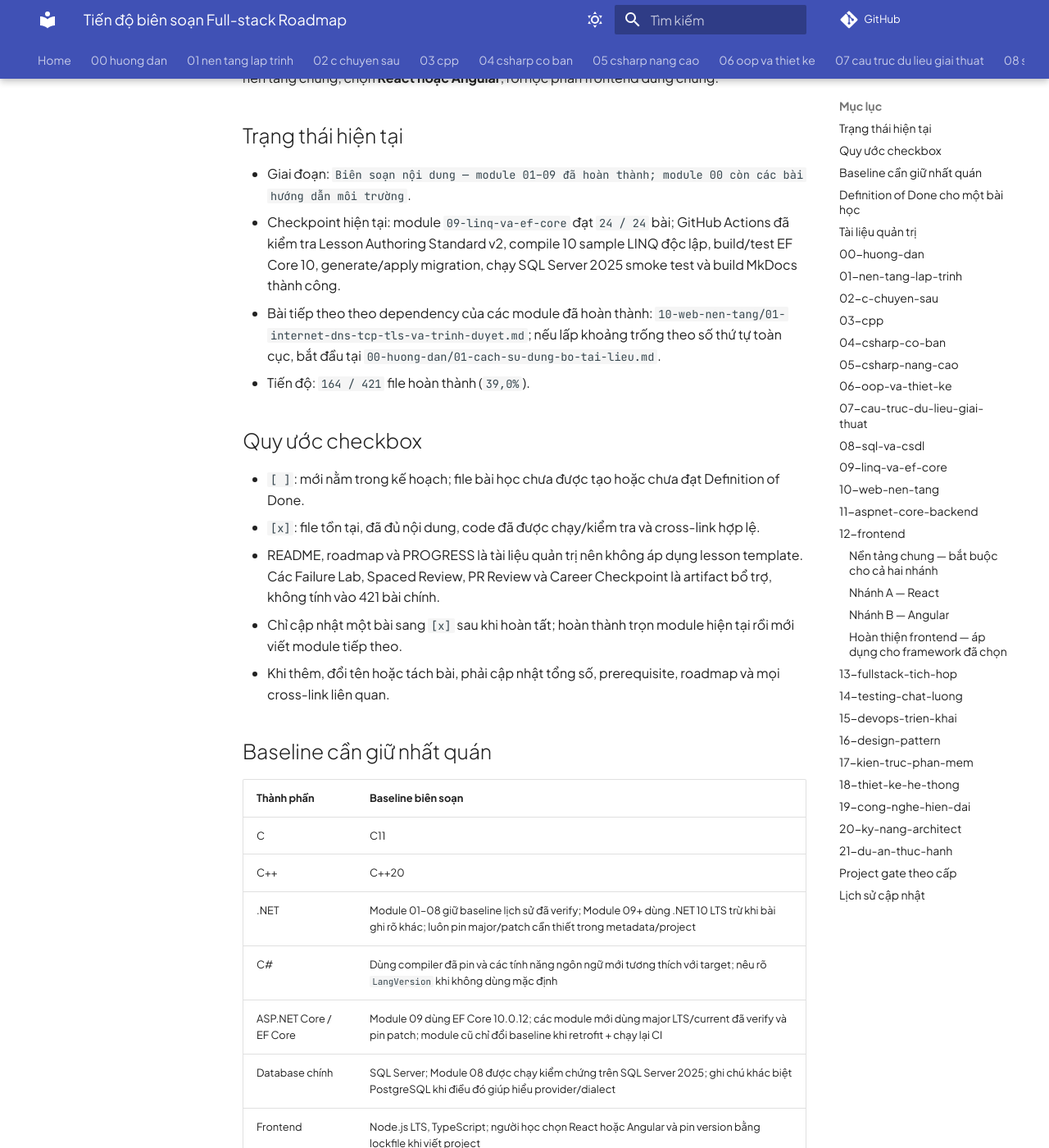
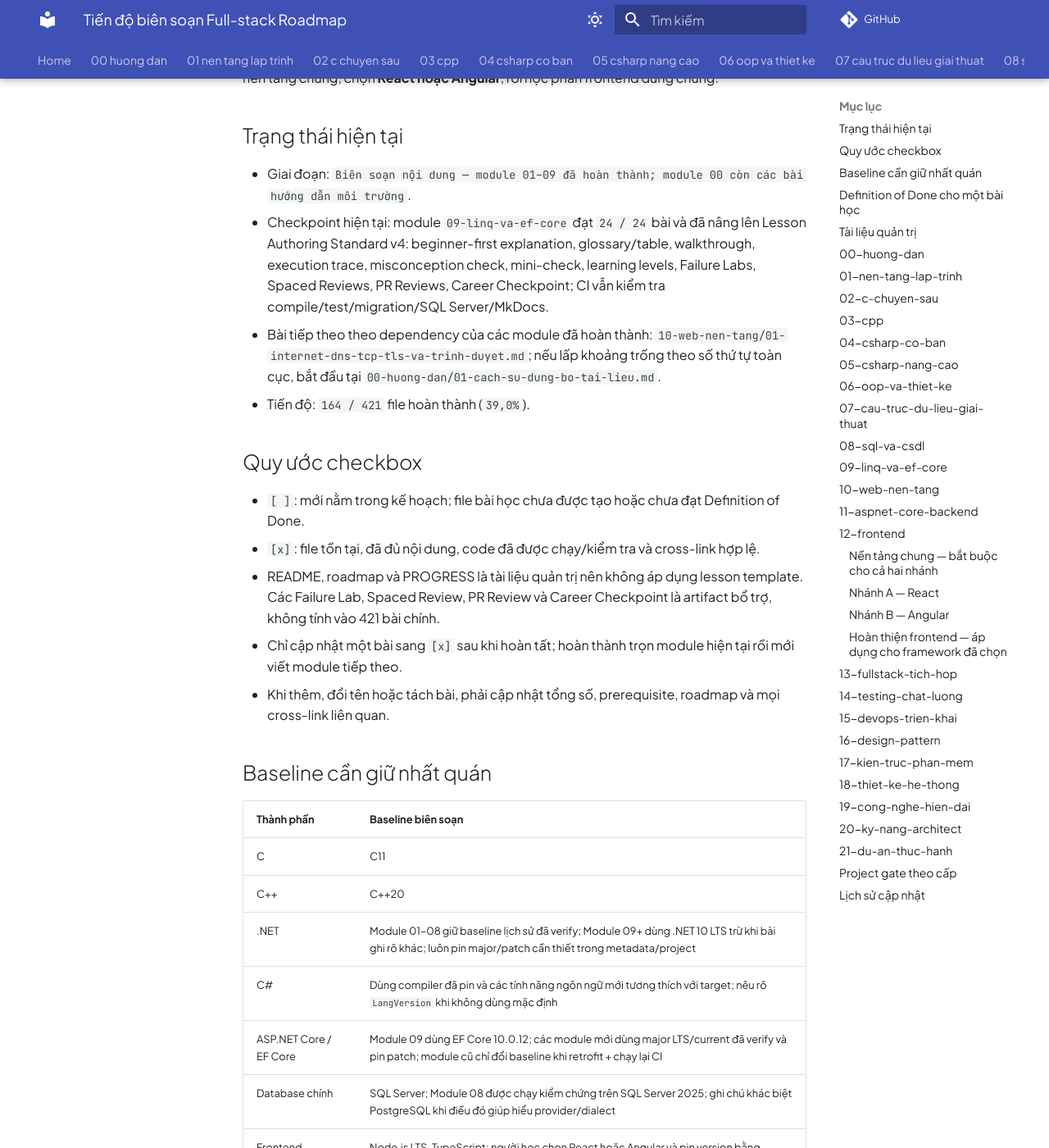
Before and after one commit to Xuanthanh-dzz/full-stack, an MkDocs documentation site: the page built from fullstack-roadmap/PROGRESS.md, in a window 1280 px wide and 1400 px high, scrolled down 222 px. Shown: the whole window at 82% size. Built offline with MkDocs 1.6.1 and Material for MkDocs 9.7.7, drawn with Linux system fonts in a browser that asks for light colours; comment, search, counter and statistics services are not loaded; some of the changed text lies outside the part shown.

Commit message:
docs(progress): record Module 09 pedagogy clarity v4

```diff
--- a/fullstack-roadmap/PROGRESS.md
+++ b/fullstack-roadmap/PROGRESS.md
@@ -5,7 +5,7 @@ File này là **nguồn sự thật duy nhất** về phạm vi và tiến độ
 ## Trạng thái hiện tại
 
 - Giai đoạn: `Biên soạn nội dung — module 01–09 đã hoàn thành; module 00 còn các bài hướng dẫn môi trường`.
-- Checkpoint hiện tại: module `09-linq-va-ef-core` đạt `24 / 24` bài; GitHub Actions đã kiểm tra Lesson Authoring Standard v2, compile 10 sample LINQ độc lập, build/test EF Core 10, generate/apply migration, chạy SQL Server 2025 smoke test và build MkDocs thành công.
+- Checkpoint hiện tại: module `09-linq-va-ef-core` đạt `24 / 24` bài và đã nâng lên Lesson Authoring Standard v4: beginner-first explanation, glossary/table, walkthrough, execution trace, misconception check, mini-check, learning levels, Failure Labs, Spaced Reviews, PR Reviews, Career Checkpoint; CI vẫn kiểm tra compile/test/migration/SQL Server/MkDocs.
 - Bài tiếp theo theo dependency của các module đã hoàn thành: `10-web-nen-tang/01-internet-dns-tcp-tls-va-trinh-duyet.md`; nếu lấp khoảng trống theo số thứ tự toàn cục, bắt đầu tại `00-huong-dan/01-cach-su-dung-bo-tai-lieu.md`.
 - Tiến độ: `164 / 421` file hoàn thành (`39,0%`).
 
@@ -33,7 +33,7 @@ File này là **nguồn sự thật duy nhất** về phạm vi và tiến độ
 ## Definition of Done cho một bài học
 
 - Module 01–08 hiện dùng gate legacy tám phần cho tới khi retrofit.
-- Module 09+ bắt buộc Lesson Authoring Standard v2: metadata freshness, TL;DR, 12 section, `Khi nào KHÔNG dùng`, production/scale note, judgment và retrieval practice.
+- Module 09+ bắt buộc Lesson Authoring Standard v4: metadata freshness, TL;DR, 12 section, `Khi nào KHÔNG dùng`, production/scale note, judgment/retrieval, cùng clarity blocks: trực giác, từ vựng, walkthrough, comparison/trace, misconception check, mini-check và Beginner/Working Developer/Deep Dive.
 - Module 09+ còn phải đạt module gate v3: Failure Labs, Spaced Reviews, PR Review Lab và Career Checkpoint tại các mốc nghề nghiệp.
 - Mở đầu problem-first; giải thích bằng tiếng Việt, code/keyword giữ nguyên tiếng Anh.
 - Có lệnh build/run/test và version cần thiết; không phụ thuộc trạng thái riêng của IDE.
@@ -555,6 +555,7 @@ File này là **nguồn sự thật duy nhất** về phạm vi và tiến độ
 
 ## Lịch sử cập nhật
 
+- `2026-09-22`: rewrite 24/24 bài Module 09 theo clarity gate v4 để giảm độ khó: thêm trực giác 60 giây, bảng từ vựng, ví dụ tính tay, walkthrough/execution trace, bảng so sánh, misconception check, mini-check và phân tầng Beginner/Working Developer/Deep Dive; không đổi manifest `164/421`.
 - `2026-09-22`: nâng quality system Module 09 lên module gate v3: thêm 4 Failure Labs, 5 Spaced Reviews, 2 PR Review Labs và Career Checkpoint `Junior Data/Backend`; các artifact bổ trợ không làm thay đổi tiến độ manifest `164/421`.
 - `2026-09-22`: hoàn thành module `09-linq-va-ef-core` (`24/24` bài) theo Lesson Authoring Standard v2; baseline .NET 10/C# 14/EF Core 10.0.12/SQL Server 2025; thêm Entry/Exit test, rubric, TL;DR, mục `Khi nào KHÔNG dùng`, scale notes, bài judgment liên module, retrieval practice, sample CommerceLab Data Access và CI migration/provider-real smoke test.
 - `2026-09-22`: hoàn thành toàn bộ module `08-sql-va-csdl` (`25/25` bài); verifier chạy từng lab trên SQL Server 2025 trong Docker, kiểm tra cấu trúc tám phần/cross-link và build toàn bộ MkDocs; capstone cuối module là CSDL thương mại điện tử có schema, constraint, index, transaction, security, backup/migration và query tuning.
```
